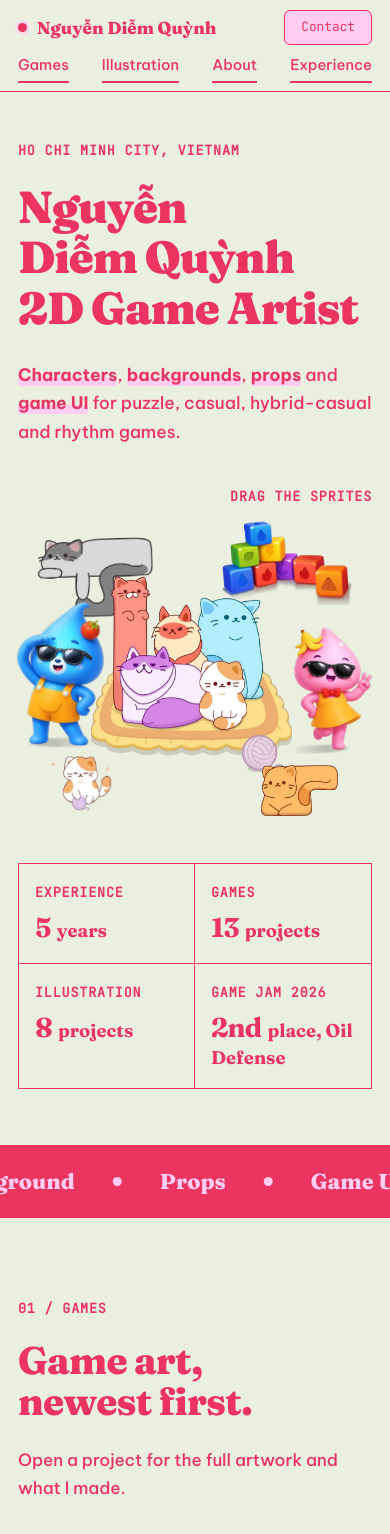
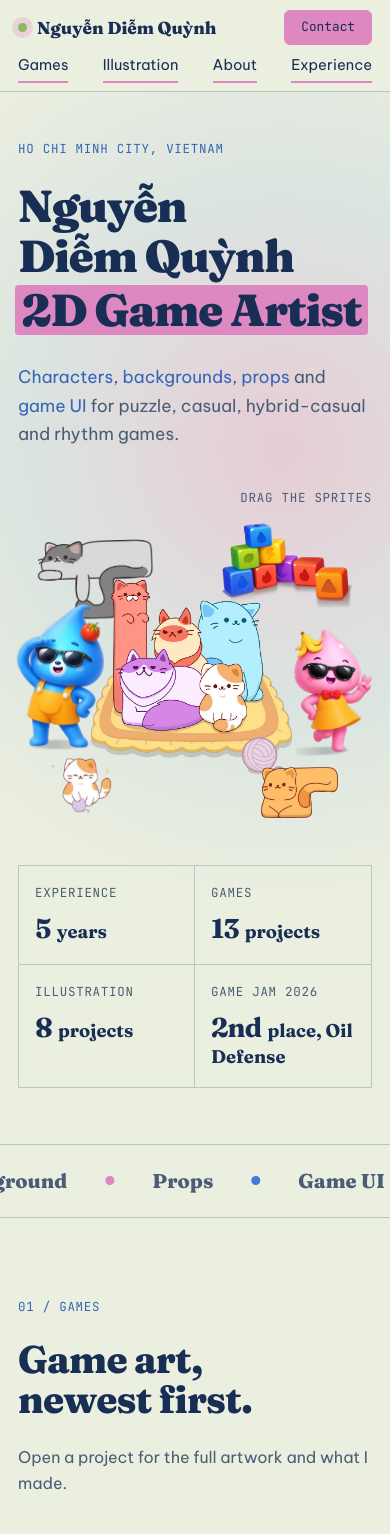
Before and after one commit to quynhdiemng/quynhdiemng.github.io, a plain HTML site: page index.html in a window 390 px wide. Shown: the top 1534 px of the page. Drawn offline with Linux system fonts and the light colour scheme.

Commit message:
Back to the four-colour palette (cream, green, daisy, sky)
Co-Authored-By: Claude Opus 5.5 <noreply@anthropic.com>

```diff
--- a/index.html
+++ b/index.html
@@ -9,8 +9,8 @@
 <link rel="icon" href="assets/sprites/cat-yarn.webp">
 <link rel="preconnect" href="https://fonts.googleapis.com">
 <link rel="preconnect" href="https://fonts.gstatic.com" crossorigin>
-<link rel="stylesheet" href="https://fonts.googleapis.com/css2?family=Be+Vietnam+Pro:wght@500;700&family=Fraunces:opsz,wght,SOFT,WONK@9..144,600..900,100,0&family=JetBrains+Mono:wght@400&display=swap">
-<link rel="stylesheet" href="style.css?v=13">
+<link rel="stylesheet" href="https://fonts.googleapis.com/css2?family=Be+Vietnam+Pro:wght@400;600&family=Fraunces:opsz,wght,SOFT,WONK@9..144,600..900,100,0&family=JetBrains+Mono:wght@400&display=swap">
+<link rel="stylesheet" href="style.css?v=14">
 </head>
 <body>
 <a class="skip" href="#games">Skip to work</a>
@@ -133,8 +133,8 @@
   <div class="v-body" id="vBody"></div>
 </dialog>
 <noscript><p class="wrap">Please turn on JavaScript to see the projects, or visit behance.net/quynhdiemng.</p></noscript>
-<script src="projects.js?v=13"></script>
-<script src="app.js?v=13"></script>
-<script src="motion.js?v=13"></script>
+<script src="projects.js?v=14"></script>
+<script src="app.js?v=14"></script>
+<script src="motion.js?v=14"></script>
 </body>
 </html>
--- a/style.css
+++ b/style.css
@@ -1,13 +1,12 @@
 :root{
-  --bg:#EBEFE0; --rasp:#EC3460; --cotton:#FFCDF2; /* palette: cream (main), raspberry, cotton */
-  /* strictly three colours: no mixes, no extra tints */
-  --ink:var(--rasp);
-  --accent:var(--rasp);
-  --accent-ink:var(--rasp);
-  --deep:var(--cotton);
-  --panel:var(--cotton);
-  --line:var(--rasp);
-  --soft:var(--rasp);
+  --bg:#EBEFE0; --green:#89BC62; --daisy:#DD88C1; --sky:#407ADD; /* palette: cream, green, daisy, sky */
+  --ink:color-mix(in srgb,var(--sky) 38%,#000); /* deep sky blue for text */
+  --accent:var(--daisy);
+  --accent-ink:color-mix(in srgb,var(--sky) 72%,var(--ink)); /* sky dark enough for small text */
+  --deep:color-mix(in srgb,var(--bg) 88%,var(--sky));
+  --panel:color-mix(in srgb,var(--bg) 90%,var(--daisy));
+  --line:color-mix(in srgb,var(--bg) 78%,var(--ink));
+  --soft:color-mix(in srgb,var(--ink) 76%,var(--bg));
   --display:"Fraunces",Georgia,serif;
   --body:"Be Vietnam Pro",system-ui,sans-serif;
   --mono:"JetBrains Mono",ui-monospace,monospace;
@@ -16,50 +15,51 @@
 }
 *{box-sizing:border-box}
 html{scroll-behavior:smooth;scroll-padding-top:72px;color-scheme:light;background:var(--bg)}
-body{margin:0;background:var(--bg);color:var(--ink);font:500 1.06rem/1.65 var(--body)}
+body{margin:0;background:var(--bg);color:var(--ink);font:400 1rem/1.65 var(--body)}
 img,video{display:block;max-width:100%}
 h1,h2,h3,h4,p,ul,dl,dd,figure{margin:0}
 h1,h2,h3,h4{font-family:var(--display);font-weight:800;font-variation-settings:"SOFT" 100,"WONK" 0;line-height:1.06;letter-spacing:-.02em;text-wrap:balance}
 a{color:inherit}
 button{font:inherit;color:inherit;cursor:pointer}
-::selection{background:var(--cotton);color:var(--ink)}
+::selection{background:var(--accent);color:var(--ink)}
 :focus-visible{outline:2px solid var(--accent);outline-offset:3px}
 .wrap{max-width:1400px;margin-inline:auto;padding-inline:var(--gutter)}
 .skip{position:absolute;left:-999px}
 .skip:focus{left:8px;top:8px;z-index:9;background:var(--ink);color:var(--bg);padding:8px}
-.mono,.facts dt{font:400 .84rem/1.5 var(--mono);font-weight:600;letter-spacing:.06em;text-transform:uppercase}
+.mono,.facts dt{font:400 .78rem/1.5 var(--mono);letter-spacing:.06em;text-transform:uppercase}
 .kicker{color:var(--accent-ink);margin-bottom:22px}
 
 /* top bar */
-.bar{position:sticky;top:0;z-index:5;background:var(--bg);border-bottom:1px solid var(--line)}
+.bar{position:sticky;top:0;z-index:5;background:color-mix(in srgb,var(--bg) 88%,transparent);backdrop-filter:blur(12px);border-bottom:1px solid var(--line)}
 .bar .wrap{display:grid;grid-template-columns:1fr auto 1fr;align-items:center;gap:24px;min-height:72px}
 .bar a{text-decoration:none}
 .brand{font:800 1.08rem/1 var(--display);display:flex;align-items:center;gap:10px;white-space:nowrap}
-.brand::before{content:"";width:9px;height:9px;border-radius:50%;background:var(--accent)}
+.brand::before{content:"";width:9px;height:9px;border-radius:50%;background:var(--green)}
 .bar nav{display:flex;gap:clamp(14px,2.2vw,30px);font-size:.92rem}
 .bar nav a{position:relative;padding-block:8px;color:var(--soft)}
 .bar nav a::after{content:"";position:absolute;inset:auto 0 2px;height:2px;background:var(--accent);transform:scaleX(0);transform-origin:left;transition:transform .35s var(--ease)}
 .bar nav a:hover,.bar nav a[aria-current]{color:var(--ink)}
 .bar nav a:hover::after,.bar nav a[aria-current]::after{transform:none}
 .cta{justify-self:end;border:1px solid var(--line);border-radius:6px;padding:10px 16px;font:400 .8rem/1 var(--mono);transition:background-color .2s,color .2s}
-.cta:hover,.cta[aria-current]{background:var(--cotton);color:var(--ink);border-color:var(--accent)}
+.cta:hover,.cta[aria-current]{background:var(--accent);color:var(--ink);border-color:var(--accent)}
 
 /* hero */
 .hero{position:relative;overflow:hidden;padding-block:clamp(48px,6vw,88px) clamp(56px,6vw,88px)}
+.hero::before{content:"";position:absolute;width:900px;height:900px;left:var(--gx,72%);top:var(--gy,34%);translate:-50% -50%;background:radial-gradient(closest-side,color-mix(in srgb,var(--daisy) 34%,transparent),color-mix(in srgb,var(--sky) 10%,transparent) 55%,transparent);pointer-events:none}
 .hero .wrap{position:relative}
 .hero-in{display:grid;grid-template-columns:minmax(0,1.25fr) minmax(0,1fr);gap:40px;align-items:center}
 .hero h1{font-size:clamp(2.9rem,6.3vw,5.9rem);line-height:1.12;letter-spacing:-.025em;font-weight:900}
 .hero h1 span{display:block;white-space:nowrap}
-.hero h1 .role{color:var(--accent)}
+.hero h1 .role{background:var(--accent);width:fit-content;padding:0 .14em;margin:.08em 0 0 -.06em;border-radius:.08em}
 .lead{max-width:54ch;margin-top:28px;color:var(--soft);font-size:1.08rem}
-.lead b,.about-text b{color:var(--ink);font-weight:700;background:linear-gradient(transparent 58%,var(--cotton) 0)}
+.lead b,.about-text b{color:var(--accent-ink);font-weight:400}
 .stage{position:relative;aspect-ratio:1/.95;width:100%}
 .hint{position:absolute;right:0;top:0;color:var(--soft);pointer-events:none}
 .spr{position:absolute;left:var(--x);bottom:var(--b);width:var(--w);margin:0;padding:5px;border:1px dashed transparent;background:none;touch-action:none;cursor:grab;user-select:none}
 .spr img{width:100%;pointer-events:none}
 .spr:hover,.spr:focus-visible,.spr.on{border-color:var(--accent);outline:0;z-index:3}
 .spr.on{cursor:grabbing}
-.spr span{position:absolute;left:-1px;bottom:100%;background:var(--ink);color:var(--cotton);font:400 .75rem/1 var(--mono);padding:5px 8px;white-space:nowrap;opacity:0}
+.spr span{position:absolute;left:-1px;bottom:100%;background:var(--accent);color:var(--ink);font:400 .75rem/1 var(--mono);padding:5px 8px;white-space:nowrap;opacity:0}
 .spr:hover span,.spr:focus-visible span,.spr.on span{opacity:1}
 
 /* hairline cells: stats and contact */
@@ -71,10 +71,12 @@ button{font:inherit;color:inherit;cursor:pointer}
 .cells a{text-decoration:none;border-bottom:1px solid var(--line);transition:color .2s,border-color .2s}
 .cells a:hover{color:var(--accent-ink);border-color:currentColor}
 
-.marquee{background:var(--accent);overflow:hidden;font:800 1.35rem/1 var(--display);color:var(--cotton)}
+.marquee{border-block:1px solid var(--line);overflow:hidden;font:800 1.25rem/1 var(--display);color:var(--soft)}
+.marquee span:nth-child(3n+2)::after{background:var(--daisy)}
+.marquee span:nth-child(3n)::after{background:var(--sky)}
 .marquee div{display:flex;width:max-content;padding-block:26px}
 .marquee span{display:flex;align-items:center;white-space:nowrap}
-.marquee span::after{content:"";width:9px;height:9px;border-radius:50%;background:var(--cotton);margin-inline:38px}
+.marquee span::after{content:"";width:9px;height:9px;border-radius:50%;background:var(--green);rotate:45deg;margin-inline:38px}
 
 /* sections */
 .block{padding-block:clamp(80px,9vw,136px) 0}
@@ -96,12 +98,12 @@ h2{font-size:clamp(2.4rem,5.2vw,4.7rem)}
 .lead-tile .shot{aspect-ratio:2.1}
 #illusList .shot{aspect-ratio:4/3}
 .shot img{position:absolute;inset:0;width:100%;height:100%;object-fit:cover;transition:transform .7s var(--ease)}
-.award{position:absolute;left:12px;bottom:12px;background:var(--cotton);color:var(--ink);font:700 .95rem/1 var(--display);padding:9px 13px;border-radius:4px}
+.award{position:absolute;left:12px;bottom:12px;background:var(--green);color:var(--ink);font:700 .95rem/1 var(--display);padding:9px 13px;border-radius:4px}
 .cap{display:grid;grid-template-columns:minmax(0,1fr) auto;gap:4px 12px;align-items:start;padding:18px 18px 20px}
 .cap strong{font:800 1.2rem/1.25 var(--display);letter-spacing:0}
 .cap em{font:400 .78rem/1 var(--mono);border:1px solid var(--line);border-radius:4px;padding:5px 7px;transition:color .2s,border-color .2s}
-.cap small{grid-column:1/-1;font:600 .82rem/1.4 var(--mono);color:var(--soft)}
-.tile:hover,.tile:focus-visible{background:var(--panel);z-index:1;outline:2px solid var(--accent)}
+.cap small{grid-column:1/-1;font:400 .78rem/1.4 var(--mono);color:var(--soft)}
+.tile:hover,.tile:focus-visible{background:var(--panel);z-index:1;outline:2px solid var(--sky)}
 .tile:hover .shot img{transform:scale(1.06)}
 .tile:hover em{color:var(--accent-ink);border-color:var(--accent-ink)}
 
@@ -116,7 +118,7 @@ h2{font-size:clamp(2.4rem,5.2vw,4.7rem)}
 .kit div+div{border-top:1px solid var(--line)}
 .kit dt{color:var(--soft);padding-top:5px}
 .kit dd{display:flex;flex-wrap:wrap;gap:7px}
-.kit dd span{background:var(--cotton);border:1px solid var(--line);border-radius:4px;padding:5px 11px;font-size:.9rem}
+.kit dd span{background:var(--panel);border:1px solid var(--line);border-radius:4px;padding:5px 11px;font-size:.9rem}
 
 /* experience */
 .job{display:grid;grid-template-columns:160px minmax(0,1.1fr) minmax(0,1.2fr);gap:8px 32px;padding-block:30px;border-top:1px solid var(--line);transition:background-color .25s}
@@ -129,14 +131,15 @@ h2{font-size:clamp(2.4rem,5.2vw,4.7rem)}
 .job li::marker{color:var(--accent)}
 
 /* contact */
-.contact{position:relative;overflow:hidden;background:var(--cotton);margin-top:clamp(80px,9vw,136px);padding-top:clamp(72px,8vw,120px)}
+.contact{position:relative;overflow:hidden;margin-top:clamp(80px,9vw,136px);border-top:1px solid var(--line);padding-top:clamp(72px,8vw,120px)}
+.contact::before{content:"";position:absolute;width:1000px;height:700px;right:-250px;bottom:-320px;background:radial-gradient(closest-side,color-mix(in srgb,var(--accent) 32%,transparent),transparent)}
 .contact .wrap{position:relative}
 .mail{display:inline-block;font:900 min(6.6vw,5.6rem)/1.15 var(--display);letter-spacing:-.025em;text-decoration:none;transition:color .25s}
-.mail span{color:var(--accent)}
+.mail span{color:var(--accent-ink)}
 .mail:hover{color:var(--accent-ink)}
 .mail-row{display:flex;flex-wrap:wrap;align-items:center;gap:16px 32px}
 #copyMail{background:none;border:1px solid var(--line);border-radius:6px;padding:0 20px;min-height:46px;font:400 .85rem/1 var(--mono);transition:background-color .2s,color .2s}
-#copyMail:hover{background:var(--accent);color:var(--cotton);border-color:var(--accent)}
+#copyMail:hover{background:var(--accent);color:var(--ink);border-color:var(--accent)}
 footer{display:flex;flex-wrap:wrap;justify-content:space-between;gap:8px 24px;padding-block:64px 36px;color:var(--soft)}
 
 /* project viewer */
@@ -145,7 +148,7 @@ dialog::backdrop{background:var(--deep)}
 .v-bar{position:sticky;top:0;z-index:2;display:flex;justify-content:space-between;gap:12px;background:var(--bg);border-bottom:1px solid var(--line);padding:14px var(--gutter)}
 .v-bar span{display:flex;gap:10px}
 .v-bar button{background:none;border:1px solid var(--line);border-radius:6px;padding:10px 16px;font:400 .8rem/1 var(--mono)}
-.v-bar button:hover{background:var(--cotton);border-color:var(--accent);color:var(--ink)}
+.v-bar button:hover{background:var(--accent);border-color:var(--accent);color:var(--ink)}
 .v-body{max-width:1120px;margin-inline:auto;padding:56px var(--gutter) 88px}
 .desc{max-width:65ch;margin-top:20px;font-size:1.08rem;color:var(--soft)}
 .facts{display:flex;flex-wrap:wrap;border:1px solid var(--line);margin-top:32px}
@@ -164,7 +167,7 @@ dialog::backdrop{background:var(--deep)}
 .row{display:flex;gap:14px}
 .row+.row{margin-top:14px}
 .row>*{flex:var(--a) 1 0;min-width:0;width:100%;height:auto;border-radius:6px;background:var(--deep)}
-.row>.alpha{background:var(--cotton);padding:5% 7%;object-fit:contain}
+.row>.alpha{background:color-mix(in srgb,var(--bg) 82%,var(--green));padding:5% 7%;object-fit:contain}
 body:has(dialog[open]){overflow:hidden}
 
 .hint .t{display:none}
@@ -190,7 +193,7 @@ body:has(dialog[open]){overflow:hidden}
 .edu .where{color:var(--accent-ink)}
 .v-next{display:block;width:100%;margin-top:56px;padding:32px 24px;text-align:left;background:none;border:1px solid var(--line);font:800 clamp(1.5rem,4vw,2.6rem)/1.2 var(--display);letter-spacing:-.02em;transition:background-color .2s,color .2s}
 .v-next .mono{display:block;margin-bottom:10px;color:var(--accent-ink)}
-.v-next:hover{background:var(--cotton);color:var(--ink);border-color:var(--accent)}
+.v-next:hover{background:var(--accent);color:var(--ink)}
 .v-next:hover .mono{color:inherit}
 
 @media(max-width:1000px){
@@ -230,14 +233,15 @@ body:has(dialog[open]){overflow:hidden}
   .marquee div{animation:slide 45s linear infinite}
   .marquee:hover div{animation-play-state:paused}
   .brand::before{animation:pulse 2.2s ease-in-out infinite}
-    .spr img{animation:bob 3.4s ease-in-out infinite alternate;animation-delay:var(--d,0s)}
+  .hero::before{transition:left .8s var(--ease),top .8s var(--ease)}
+  .spr img{animation:bob 3.4s ease-in-out infinite alternate;animation-delay:var(--d,0s)}
   .spr:nth-of-type(even) img{animation-name:sway}
   .spr:hover img,.spr.on img{animation-play-state:paused}
   .spr.hop img{animation:hop .6s ease-out}
 }
 @media(prefers-reduced-motion:reduce){*{transition:none!important}html{scroll-behavior:auto}}
 @keyframes slide{to{transform:translateX(-50%)}}
-@keyframes pulse{50%{box-shadow:0 0 0 5px var(--cotton)}}
+@keyframes pulse{50%{box-shadow:0 0 0 6px color-mix(in srgb,var(--accent) 28%,transparent)}}
 @keyframes bob{from{transform:translateY(5px)}to{transform:translateY(-9px)}}
 @keyframes sway{from{transform:translateY(4px) rotate(-3deg)}to{transform:translateY(-6px) rotate(3deg)}}
 @keyframes hop{0%{transform:scale(1.12,.82) translateY(8%)}40%{transform:scale(.94,1.1) translateY(-34%)}75%{transform:scale(1.08,.9) translateY(4%)}100%{transform:none}}
```
